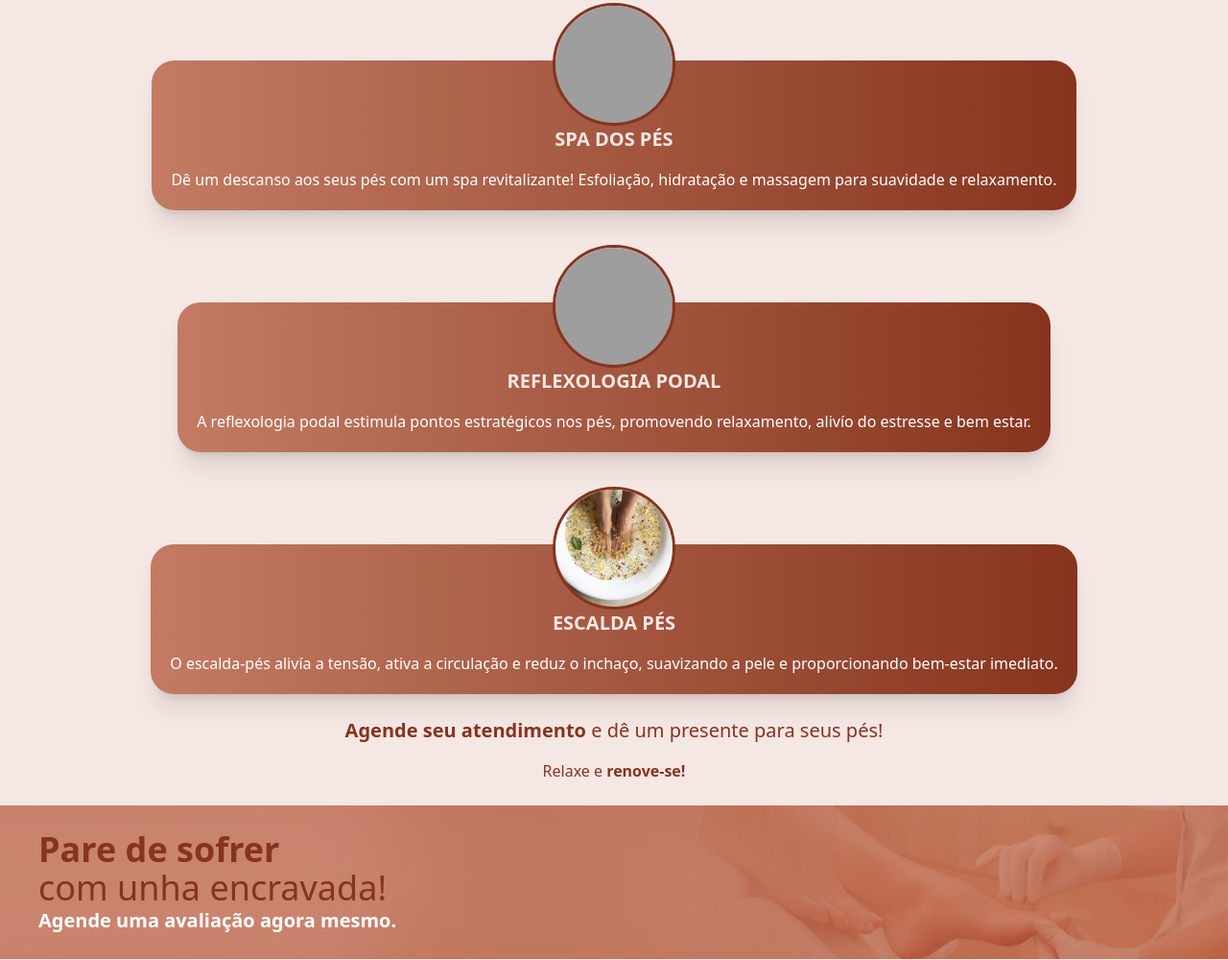
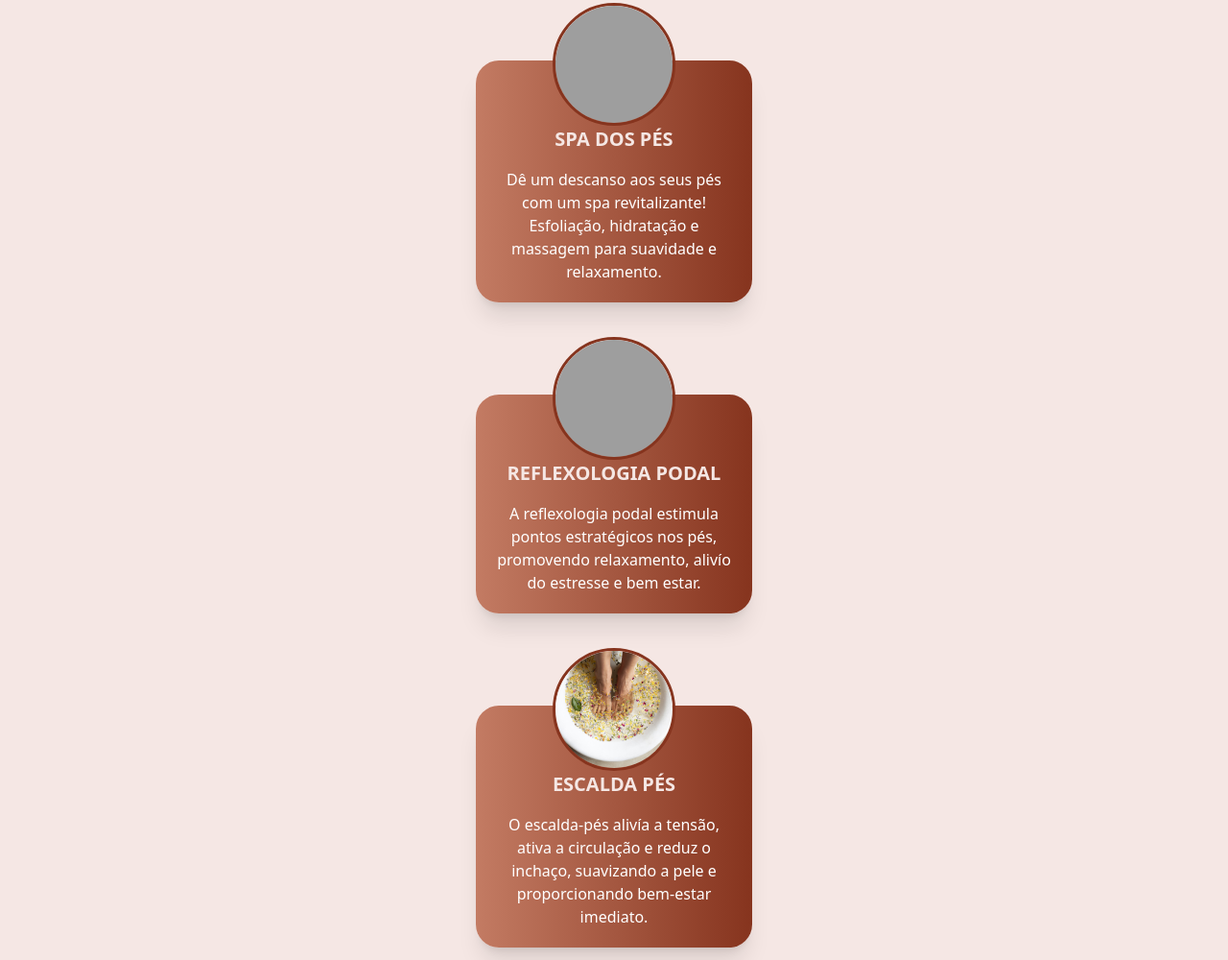
Before and after one commit to MiraProfissional/effect-podologia, a website: page index.html in a window 1280 px wide. Shown: the part 988-1988 px from the top of the page at 96% size. Drawn offline with nearby package versions, Linux system fonts and the light colour scheme; files that its build step writes are made by us from their sources; grey boxes are pictures that could not be loaded; a web font is replaced by a local one.

Commit message:
:sparkles: style: creating newsCard class

```diff
--- a/index.html
+++ b/index.html
@@ -243,7 +243,7 @@
             </div>
             <div class="text-center text-redOrangeDark mt-6">
               <h4 class="text-xl">
-                <strong>Agende seu atendimento</strong> e dê um presente para
+                <strong>Agende seu atendimento</strong><br> e dê um presente para
                 seus pés!
               </h4>
               <p class="mt-4">Relaxe e <strong>renove-se!</strong></p>
--- a/src/styles.css
+++ b/src/styles.css
@@ -31,7 +31,7 @@
   }
 
   .newsCard {
-    @apply rounded-3xl bg-gradient-to-r from-redOrangeLight3 to-redOrangeDark shadow-xl p-5 text-white relative;
+    @apply rounded-3xl bg-gradient-to-r from-redOrangeLight3 to-redOrangeDark shadow-xl p-5 text-white relative max-w-72 w-4/5 min-h-full;
   }
 
   .serviceCard {
```
